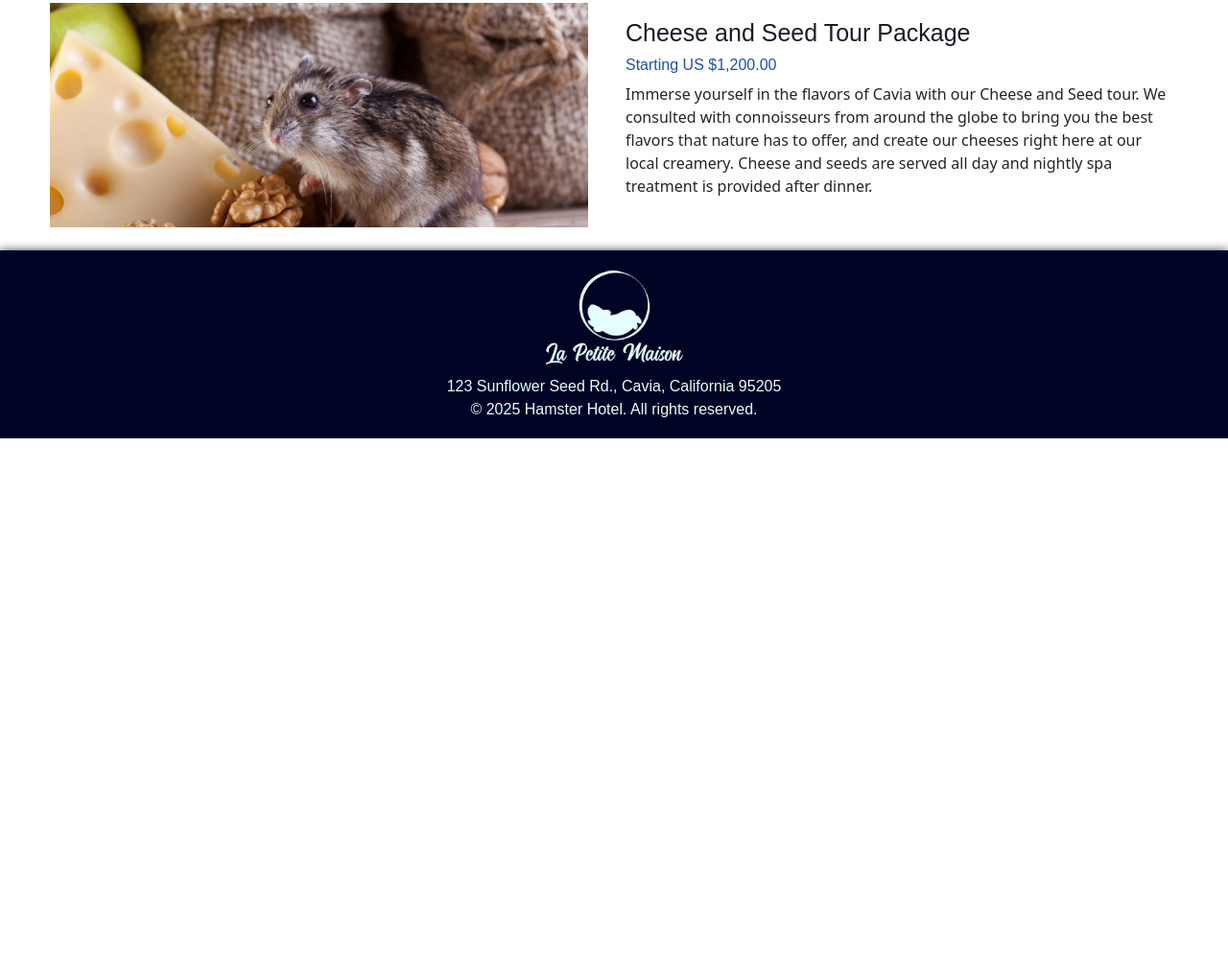
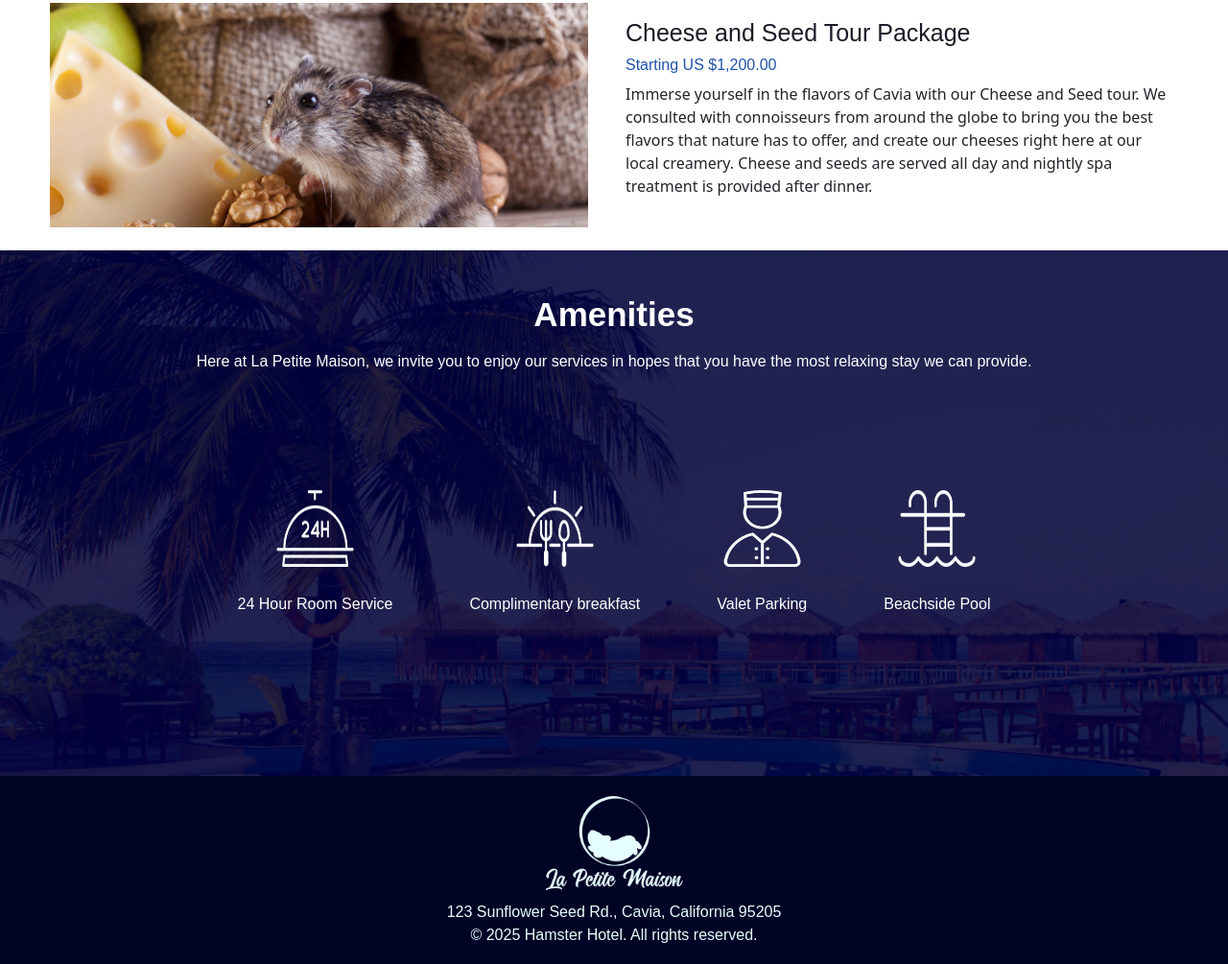
Before and after one commit to jesussalgado372/HamsterHotel, a plain HTML site: page index.html in a window 1280 px wide. Shown: the part 2587-3592 px from the top of the page at 96% size. Before the commit the page ends 3044 px from the top, so only its background shows below. Drawn offline with nearby package versions, Linux system fonts and the light colour scheme.

Commit message:
created the amenities section and adjusted all pictures so they don't repeat and fill so they take up as much space as the screen allows

```diff
--- a/index.html
+++ b/index.html
@@ -308,6 +308,39 @@
       </div>
     </div>
 
+    <!-- Container for Amenities -->
+<div class="amenities-section">
+  <div class="background-image"></div> <!-- background div -->
+
+  <div class="amenities-content">
+    <h5 class="amenities-title">Amenities</h5>
+    <p class="amenities-description">
+      Here at La Petite Maison, we invite you to enjoy our services in hopes
+      that you have the most relaxing stay we can provide.
+    </p>
+
+    <div class="amenities-icons">
+      <div class="col">
+        <img src="/assets/24hour.png" alt="24 Hour Room Service" />
+        <h6>24 Hour Room Service</h6>
+      </div>
+      <div class="col">
+        <img src="/assets/breakfast.png" alt="Complimentary Breakfast" />
+        <h6>Complimentary breakfast</h6>
+      </div>
+      <div class="col">
+        <img src="/assets/valet.png" alt="Valet Parking" />
+        <h6>Valet Parking</h6>
+      </div>
+      <div class="col">
+        <img src="/assets/pool.png" alt="Beachside Pool" />
+        <h6>Beachside Pool</h6>
+      </div>
+    </div>
+  </div>
+</div>
+
+
     <!-- Footer with Logo and text  -->
     <footer class="footer">
       <div class="container d-flex flex-column align-items-center text-center">
--- a/styles/styles.css
+++ b/styles/styles.css
@@ -59,6 +59,7 @@ body {
 /* Background section */
 .background-section {
   background-image: url('/assets/bg2.jpg');
+  background-repeat: no-repeat;
   background-size: cover;
   background-position: center;
   width: 1920px;
@@ -240,3 +241,95 @@ body {
   margin: 0 0 8px 0; /* optional spacing below h6 */
   white-space: nowrap; /* optional: prevent wrapping if needed */
 }
+.amenities-section {
+  position: relative;
+  width: 100%;
+  height: 548px;
+  overflow: hidden;
+}
+
+/* Background image */
+.amenities-section .background-image {
+  position: absolute;
+  top: 0;
+  left: 50%;
+  transform: translateX(-50%);
+  width: 1922px;
+  height: 548px;
+  background-image: url('/assets/bg.jpg');
+  background-repeat: no-repeat;
+  background-size: cover;
+  background-position: center;
+  opacity: 1;
+  z-index: 1;
+}
+
+/* Content overlay */
+.amenities-section .amenities-content {
+  position: absolute;
+  top: 0;
+  left: 0;
+  width: 100%;
+  height: 100%;
+  z-index: 2;
+  text-align: center;
+  color: #fff; /* adjust text color as needed */
+}
+
+/* Header */
+.amenities-title {
+  position: absolute;
+  top: 45px;
+  left: 50%;
+  transform: translateX(-50%);
+  font: normal normal bold 35px/44px "Dosis", sans-serif;
+  color: #fff;
+  white-space: nowrap; /* prevents word wrap */
+}
+
+/* Paragraph */
+.amenities-description {
+  position: absolute;
+  top: 106px;
+  left: 50%;
+  transform: translateX(-50%);
+  font: normal normal normal 16px/20px "Source Sans Pro", sans-serif;
+  color: #fff;
+  white-space: nowrap; /* prevents word wrap */
+  overflow: hidden; /* hides overflow if text too long */
+  text-overflow: ellipsis; /* adds ... if text is too long */
+}
+
+/* Icons container */
+.amenities-icons {
+  position: absolute;
+  bottom: 169px;
+  left: 50%;
+  transform: translateX(-50%);
+  display: flex;
+  justify-content: center;
+  gap: 80px;
+}
+
+/* Each icon + h6 */
+.amenities-icons .col {
+  display: flex;
+  flex-direction: column;
+  align-items: center;
+}
+
+.amenities-icons img {
+  width: 80px;
+  height: 80px;
+  margin-bottom: 29px;
+}
+
+.amenities-icons h6 {
+  font: normal normal normal 16px/20px "Source Sans Pro", sans-serif;
+  color: #fff;
+  margin: 0;
+  text-align: center;
+  white-space: nowrap; /* prevents word wrap */
+  overflow: hidden;
+  text-overflow: ellipsis;
+}
```
